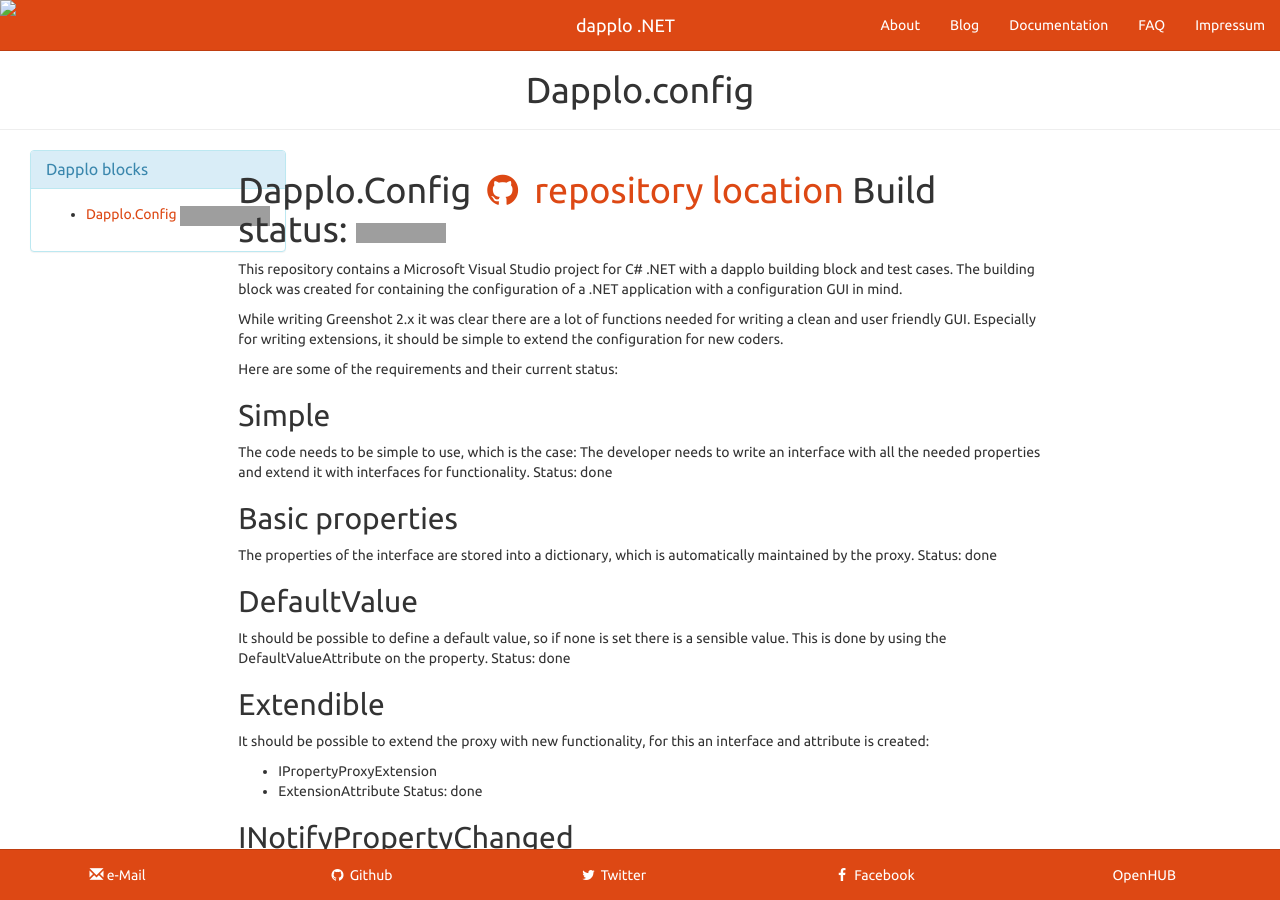
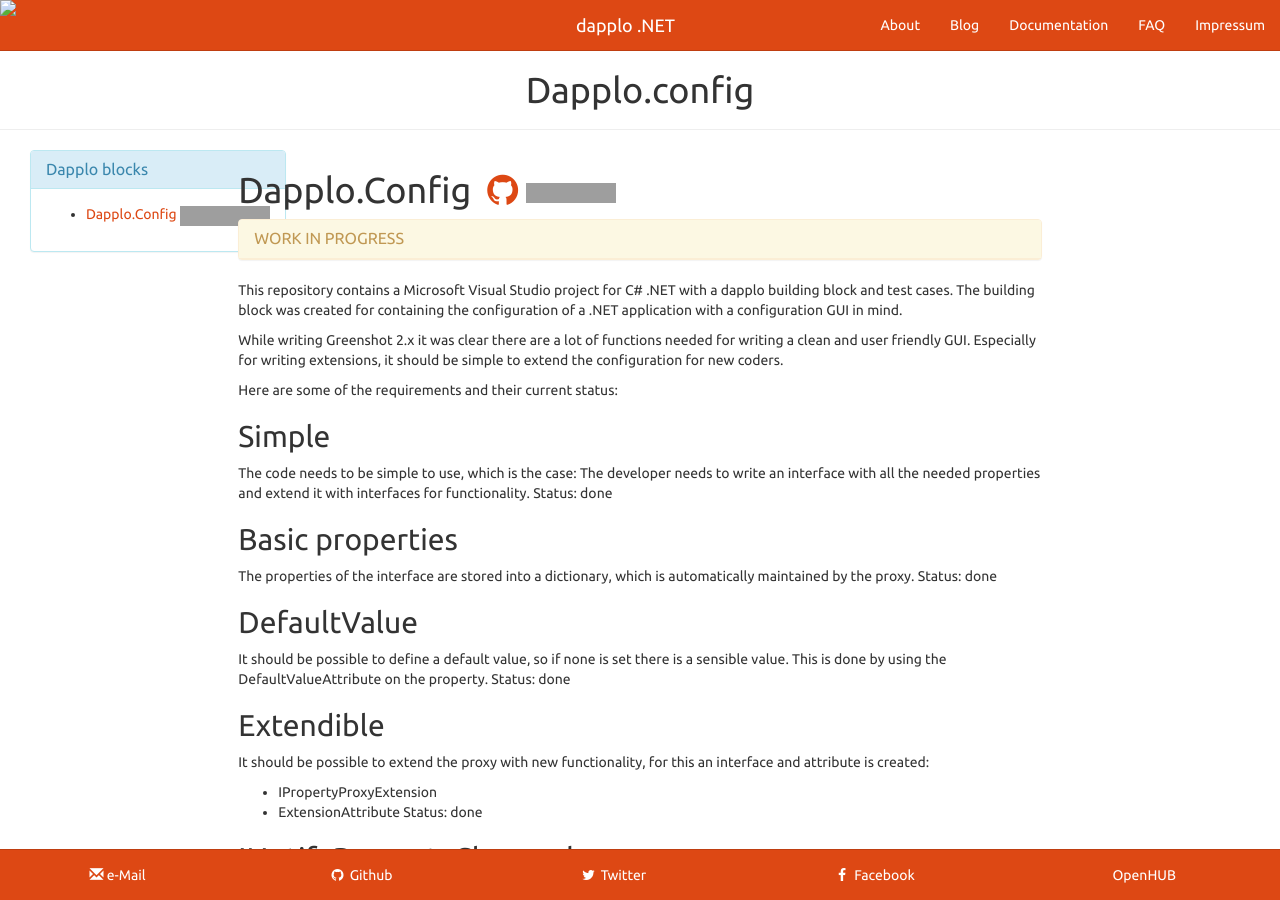
Before and after one commit to dapplo/dapplo.github.io, a Jekyll site: the page built from _blocks/Dapplo.Config.md, in a window 1280 px wide and 900 px high. Built offline with Jekyll 4.4.1, drawn with Linux system fonts in a browser that asks for light colours; Markdown is read by kramdown in place of the engine named in the settings; grey boxes are pictures that could not be loaded.

Commit message:
More wip fixes

```diff
--- a/_blocks/Dapplo.Config.md
+++ b/_blocks/Dapplo.Config.md
@@ -3,7 +3,7 @@ layout: block
 sort_id: 1
 github_project: Dapplo.Config
 appveyor_id: ujfvy3g49g6a1d1q
-workinprogress: true
+tags: work_in_progress
 ---
 
 This repository contains a Microsoft Visual Studio project for C# .NET with a dapplo building block and test cases.
--- a/_layouts/block.html
+++ b/_layouts/block.html
@@ -2,11 +2,10 @@
 layout: block_overview
 ---
 <div>
-	<h1>{{page.github_project}} <a href="https://github.com/{{site.github_username}}/{{page.github_project}}"><i class="fa fa-github fa-fw"></i> repository location</a>
-	{% if page.appveyor_id != nil %} Build status: <img src="https://ci.appveyor.com/api/projects/status/{{page.appveyor_id}}?svg=true"/>{% endif %}
-</h1>
+	<h1>{{page.github_project}} <a href="https://github.com/{{site.github_username}}/{{page.github_project}}"><i class="fa fa-github fa-fw"></i></a>{% if page.appveyor_id != nil %}<img src="https://ci.appveyor.com/api/projects/status/{{page.appveyor_id}}?svg=true"/>{% endif %}
+	</h1>
 </div>
-{% if page.workinprogress == 'true' %}
+{% if page.tags contains "work_in_progress" %}
 	<div class="panel panel-warning">
 	  <div class="panel-heading">
 		<h3 class="panel-title">WORK IN PROGRESS</h3>
```
